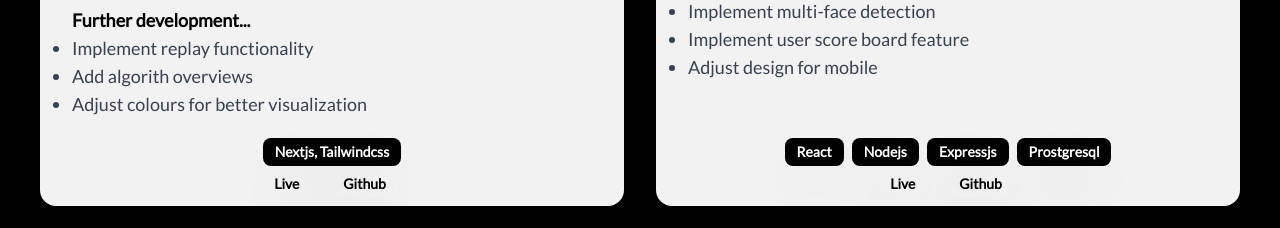
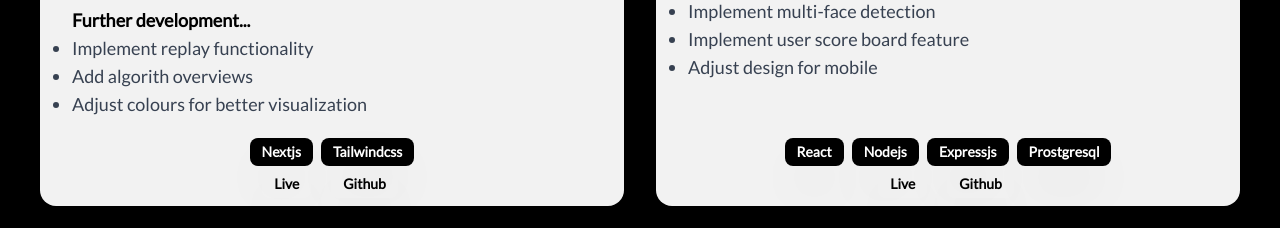
Before and after one commit to Folka2134/folka-portfolio, a React (Vite) app: page / in a window 1280 px wide. Shown: the part 2540-2768 px from the top of the page. Built offline with nearby package versions, Linux system fonts and the light colour scheme.

Commit message:
chore: updated tags

```diff
--- a/src/assets/data/projects.ts
+++ b/src/assets/data/projects.ts
@@ -11,7 +11,7 @@ export const projectData = [
       "Add algorith overviews",
       "Adjust colours for better visualization",
     ],
-    tags: ["Nextjs, Tailwindcss"],
+    tags: ["Nextjs", "Tailwindcss"],
     liveUrl: "https://folka-sorter-next-8c1x.vercel.app/",
     githubUrl: "https://github.com/Folka2134/algorithm_visualizer",
   },
```
